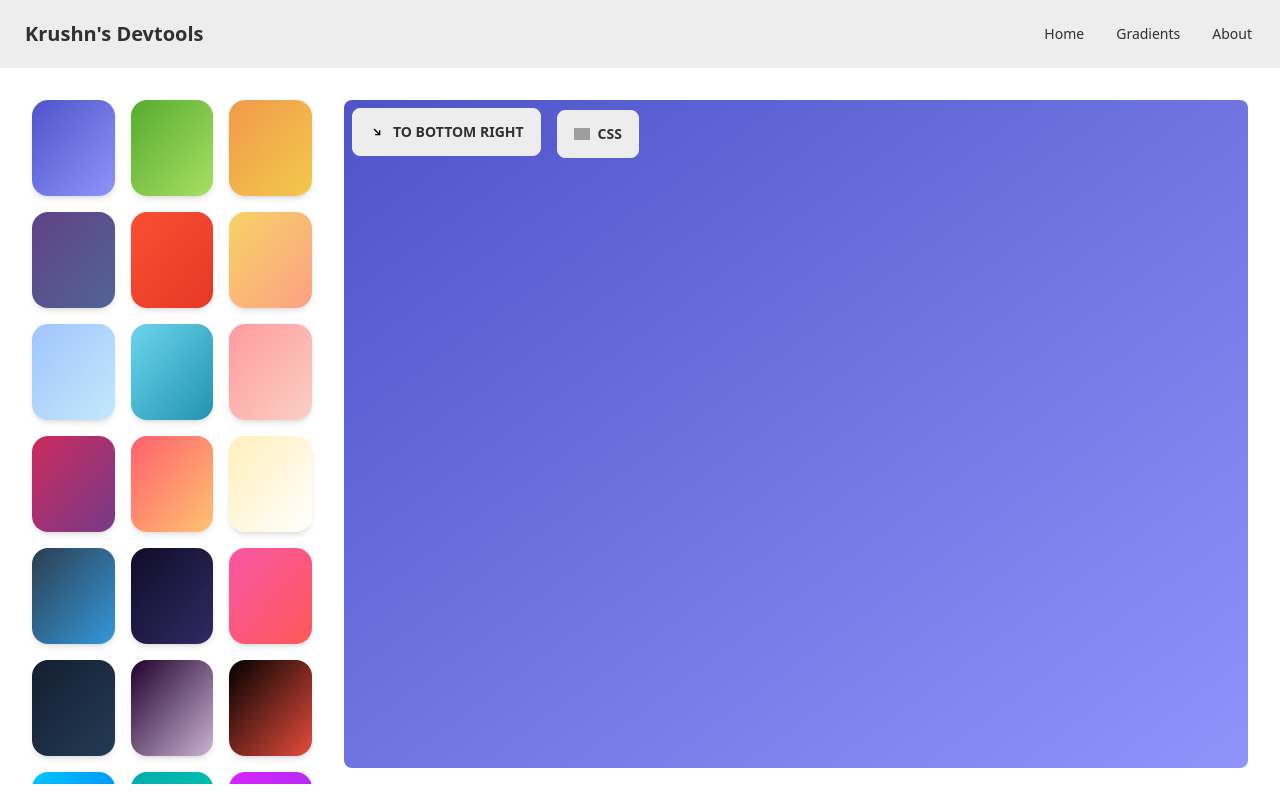
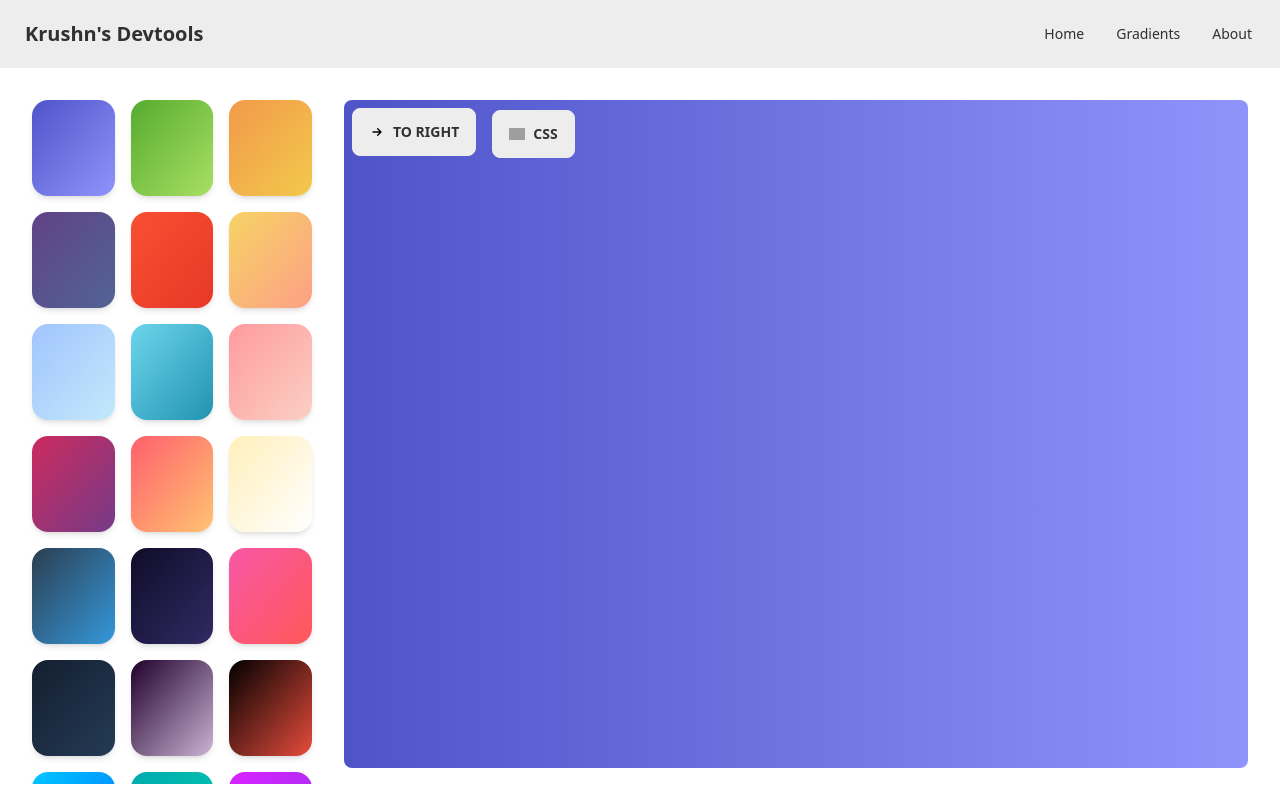
Before and after one commit to krushndayshmookh/devtools, a Vue app: page /gradients in a window 1280 px wide. Built offline with nearby package versions, Linux system fonts and the light colour scheme; grey boxes are pictures that could not be loaded.

Commit message:
fix ts lint errors

```diff
--- a/src/views/GradientsView.vue
+++ b/src/views/GradientsView.vue
@@ -21,15 +21,8 @@
           <div class="">
             <div class="dropdown dropdown-start">
               <div tabindex="0" class="m-2 btn">
-                <img
-                  :src="
-                    directionOptions.find(
-                      option => option.value == previewState.direction
-                    ).icon
-                  "
-                  class="w-4 h-auto"
-                />
-                {{ previewState.direction }}
+                <img :src="previewState.direction.icon" class="w-4 h-auto" />
+                {{ previewState.direction.label }}
               </div>
               <ul
                 tabindex="0"
@@ -43,7 +36,7 @@
                     class="cursor-pointer"
                     v-for="option in directionOptions"
                     :key="option.value"
-                    @click="previewState.direction = option.value"
+                    @click="previewState.direction = option"
                   >
                     <img :src="option.icon" class="w-4 h-auto" />
                     {{ option.label }}
@@ -104,15 +97,19 @@ const previewState = reactive({
     name: 'Blue',
     colors: ['#4e54c8', '#8f94fb']
   },
-  direction: 'to bottom right'
+  direction: {
+    label: 'To Right',
+    value: 'to right',
+    icon: ArrowR
+  }
 })
 
 const gradientStyle = computed(() => {
   return {
     backgroundImage:
-      previewState.direction == 'radial'
+      previewState.direction.value == 'radial'
         ? `radial-gradient(${previewState.gradient.colors[0]}, ${previewState.gradient.colors[1]})`
-        : `linear-gradient(${previewState.direction}, ${previewState.gradient.colors[0]}, ${previewState.gradient.colors[1]})`
+        : `linear-gradient(${previewState.direction.value}, ${previewState.gradient.colors[0]}, ${previewState.gradient.colors[1]})`
   }
 })
 
--- a/src/views/HomeView.vue
+++ b/src/views/HomeView.vue
@@ -24,8 +24,9 @@ const apps = [
     link: 'gradients',
     label: 'Gradients',
     description: 'A collection of gradients that can be used in applications.',
+    imageURL: ''
     // imageURL: 'https://picsum.photos/160/210'
-  },
+  }
   // {
   //   link: 'waves',
   //   label: 'Waves',
```
